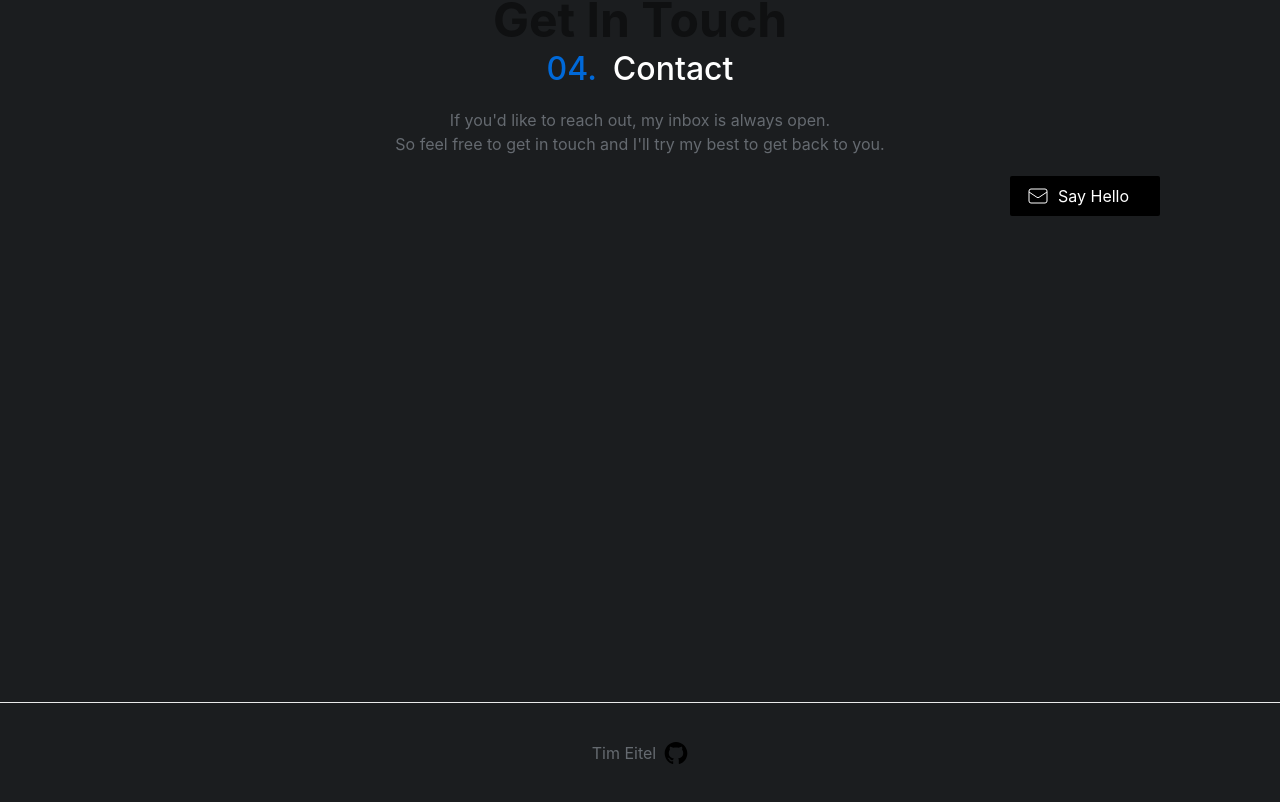
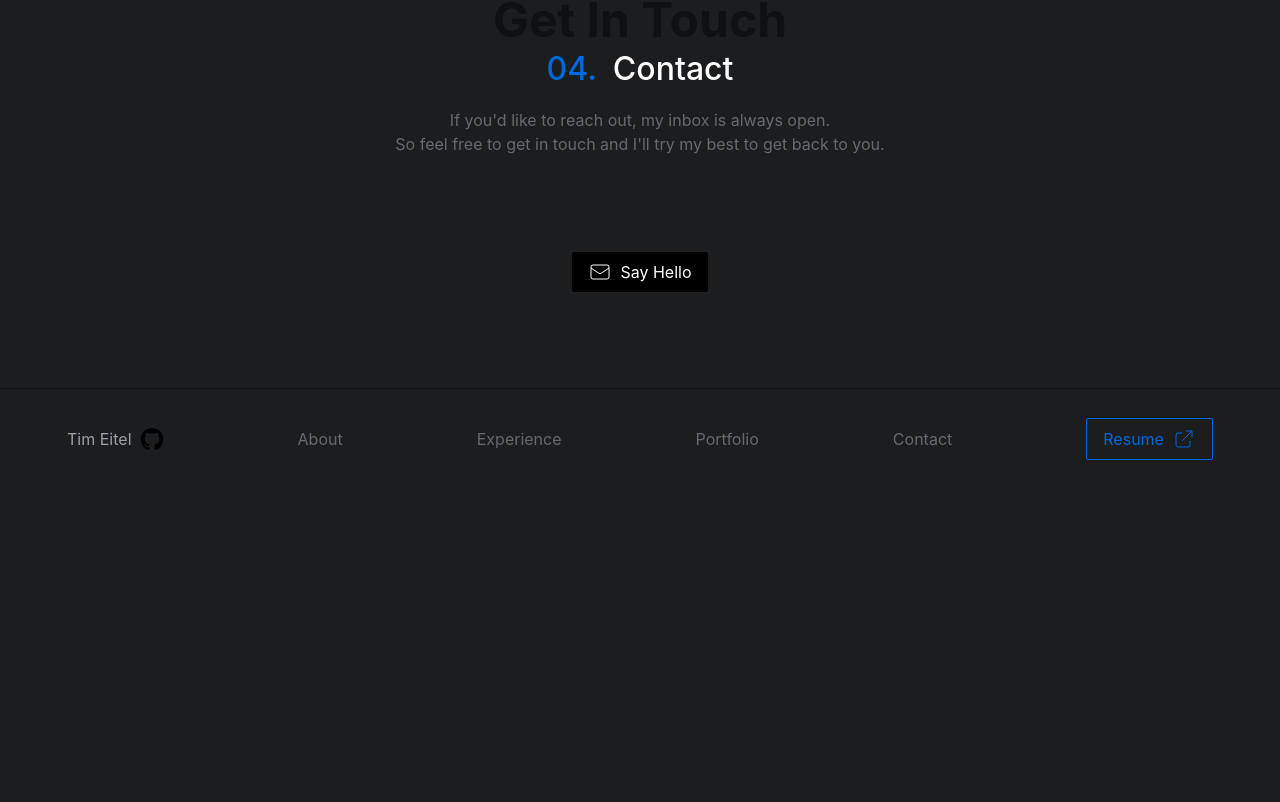
Before and after one commit to timeitel/portfolio, a Next.js app: page / in a window 1280 px wide. Shown: the part 4630-5432 px from the top of the page. After the commit the page ends 5118 px from the top, so only its background shows below. Built offline with nearby package versions, Linux system fonts and the light colour scheme.

Commit message:
update: contact button and footer

```diff
--- a/components/Home/Contact/Contact.module.scss
+++ /dev/null
@@ -1,6 +0,0 @@
-.sayhello {
-  position: absolute;
-  left: 50%;
-  transform: translate(-50%, 50%);
-  width: 150px;
-}
--- a/components/Home/Contact/contact.tsx
+++ b/components/Home/Contact/contact.tsx
@@ -4,7 +4,7 @@ import * as S from '../../shared/styles';
 
 const Contact: FC<{}> = () => {
   return (
-    <section id='contact' className='h-screen bg-c-dark-1 text-center'>
+    <section id='contact' className='bg-c-dark-1 text-center'>
       <hgroup>
         <h2 className='font-black section__title text-c-dark-2'>
           Get In Touch
@@ -19,11 +19,7 @@ const Contact: FC<{}> = () => {
           So feel free to get in touch and I'll try my best to get back to you.
         </p>
       </div>
-      <S.Link
-        primary
-        className={styles.sayhello}
-        href='mailto:timeitel@outlook.com'
-      >
+      <S.Link primary className='mt-24' href='mailto:timeitel@outlook.com'>
         <svg
           className='w-6 h-6 mr-2'
           fill='none'
--- a/components/Home/Footer/footer.tsx
+++ b/components/Home/Footer/footer.tsx
@@ -1,20 +1,52 @@
 import React, { FC } from 'react';
+import { FooterLinks } from '.';
 import styles from '../../../styles/Home.module.scss';
+import * as S from '../../shared/styles';
 
 const Footer: FC<{}> = () => {
   return (
     <footer className={styles.footer}>
+      <FooterLinks>
+        <li>
           <a
             href='https://github.com/timeitel/'
             target='_blank'
             rel='noopener noreferrer'
           >
-        Tim Eitel
+            <span className='text-c-grey-2'>Tim Eitel</span>
             <svg className='h-6 w-6 ml-2' viewBox='0 0 128 128'>
               <path d='M64 5.103c-33.347 0-60.388 27.035-60.388 60.388 0 26.682 17.303 49.317 41.297 57.303 3.017.56 4.125-1.31 4.125-2.905 0-1.44-.056-6.197-.082-11.243-16.8 3.653-20.345-7.125-20.345-7.125-2.747-6.98-6.705-8.836-6.705-8.836-5.48-3.748.413-3.67.413-3.67 6.063.425 9.257 6.223 9.257 6.223 5.386 9.23 14.127 6.562 17.573 5.02.542-3.903 2.107-6.568 3.834-8.076-13.413-1.525-27.514-6.704-27.514-29.843 0-6.593 2.36-11.98 6.223-16.21-.628-1.52-2.695-7.662.584-15.98 0 0 5.07-1.623 16.61 6.19C53.7 35 58.867 34.327 64 34.304c5.13.023 10.3.694 15.127 2.033 11.526-7.813 16.59-6.19 16.59-6.19 3.287 8.317 1.22 14.46.593 15.98 3.872 4.23 6.215 9.617 6.215 16.21 0 23.194-14.127 28.3-27.574 29.796 2.167 1.874 4.097 5.55 4.097 11.183 0 8.08-.07 14.583-.07 16.572 0 1.607 1.088 3.49 4.148 2.897 23.98-7.994 41.263-30.622 41.263-57.294C124.388 32.14 97.35 5.104 64 5.104z'></path>
               <path d='M26.484 91.806c-.133.3-.605.39-1.035.185-.44-.196-.685-.605-.543-.906.13-.31.603-.395 1.04-.188.44.197.69.61.537.91zm-.743-.55M28.93 94.535c-.287.267-.85.143-1.232-.28-.396-.42-.47-.983-.177-1.254.298-.266.844-.14 1.24.28.394.426.472.984.17 1.255zm-.575-.618M31.312 98.012c-.37.258-.976.017-1.35-.52-.37-.538-.37-1.183.01-1.44.373-.258.97-.025 1.35.507.368.545.368 1.19-.01 1.452zm0 0M34.573 101.373c-.33.365-1.036.267-1.552-.23-.527-.487-.674-1.18-.343-1.544.336-.366 1.045-.264 1.564.23.527.486.686 1.18.333 1.543zm0 0M39.073 103.324c-.147.473-.825.688-1.51.486-.683-.207-1.13-.76-.99-1.238.14-.477.823-.7 1.512-.485.683.206 1.13.756.988 1.237zm0 0M44.016 103.685c.017.498-.563.91-1.28.92-.723.017-1.308-.387-1.315-.877 0-.503.568-.91 1.29-.924.717-.013 1.306.387 1.306.88zm0 0M48.614 102.903c.086.485-.413.984-1.126 1.117-.7.13-1.35-.172-1.44-.653-.086-.498.422-.997 1.122-1.126.714-.123 1.354.17 1.444.663zm0 0'></path>
             </svg>
           </a>
+        </li>
+        <li className='section-links'>
+          <a href='#about'>About</a>
+        </li>
+        <li className='section-links'>
+          <a href='#experience'>Experience</a>
+        </li>
+        <li className='section-links'>
+          <a href='#portfolio'>Portfolio</a>
+        </li>
+        <li className='section-links'>
+          <a href='#contact'>Contact</a>
+        </li>
+        <li>
+          <S.Link className='flex' target='_blank' href='Tim-Eitel-Resume.pdf'>
+            Resume
+            <svg
+              className='w-6 h-6 ml-2'
+              fill='none'
+              stroke='currentColor'
+              viewBox='0 0 24 24'
+              xmlns='http://www.w3.org/2000/svg'
+            >
+              <path d='M10 6H6a2 2 0 00-2 2v10a2 2 0 002 2h10a2 2 0 002-2v-4M14 4h6m0 0v6m0-6L10 14'></path>
+            </svg>
+          </S.Link>
+        </li>
+      </FooterLinks>
     </footer>
   );
 };
--- /dev/null
+++ b/components/Home/Footer/index.ts
@@ -0,0 +1,14 @@
+import styled from 'styled-components';
+
+export const FooterLinks = styled.ul`
+  display: flex;
+  width: 100%;
+  justify-content: space-around;
+  align-items: center;
+
+  @media (max-width: 768px) {
+    .section-links {
+      display: none;
+    }
+  }
+`;
--- a/styles/Home.module.scss
+++ b/styles/Home.module.scss
@@ -18,7 +18,7 @@
 .footer {
   width: 100%;
   height: 100px;
-  border-top: 1px solid #eaeaea;
+  border-top: 1px solid var(--c-dark-2);
   display: flex;
   justify-content: center;
   align-items: center;
```
Lines whose indentation alone changed are shown as unchanged.
